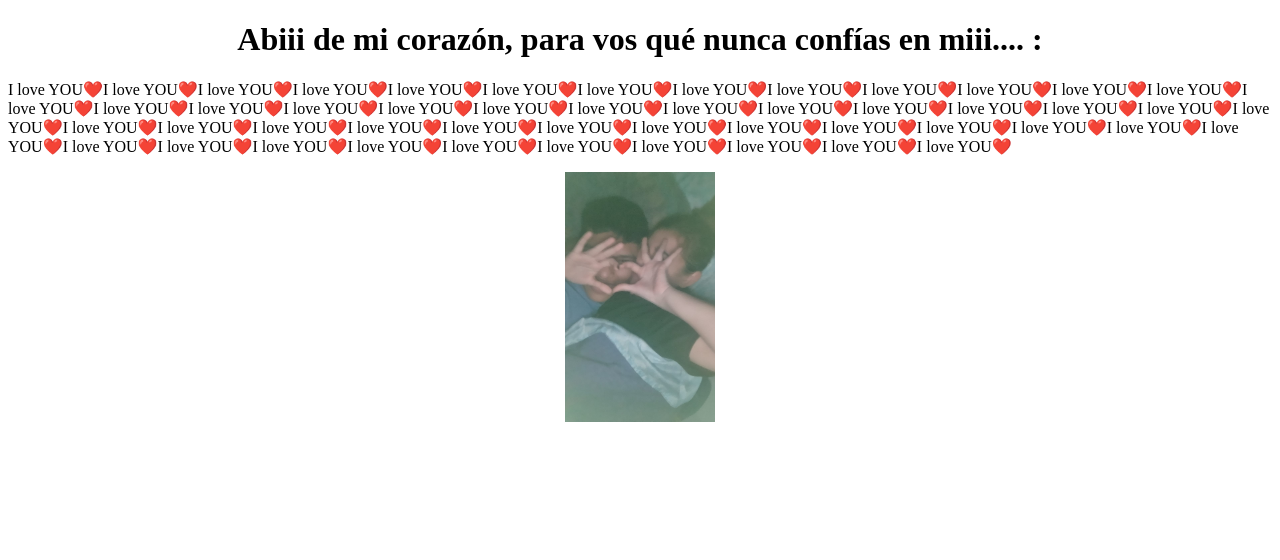
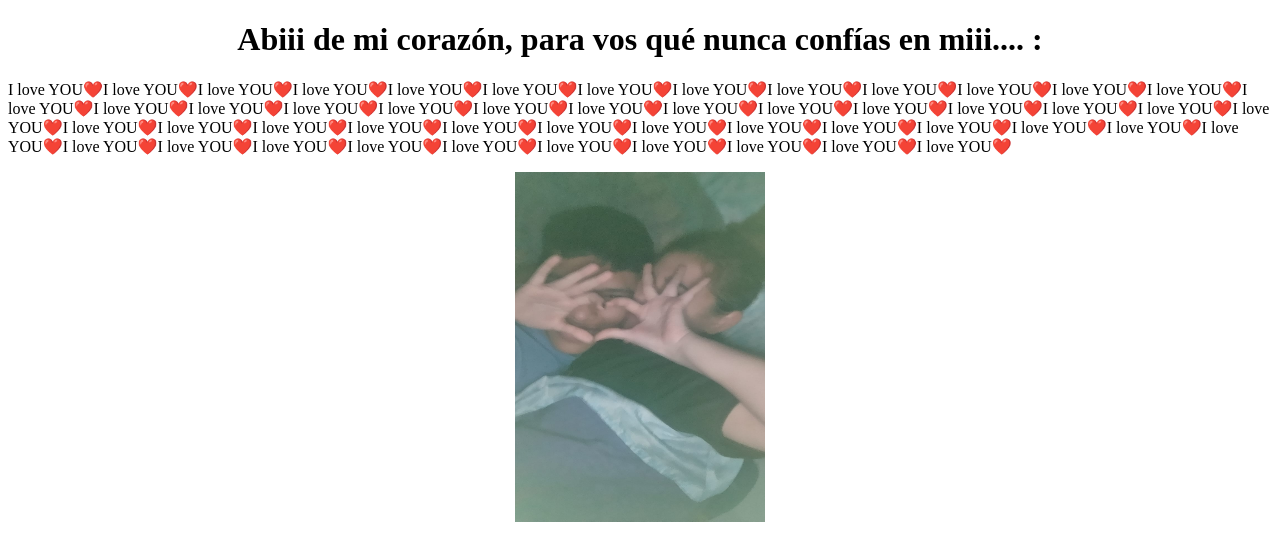
Before and after one commit to Maurisss/empanada, a plain HTML site: page abi.html in a window 1280 px wide. Drawn offline with Linux system fonts and the light colour scheme.

Commit message:
Actualizar style.css

```diff
--- a/style.css
+++ b/style.css
@@ -1,6 +1,6 @@
 .id{
-    width: 150px;
-    height: 250px;
+    width: 250px;
+    height: 350px;
     margin: auto;
     display: block;
 }
```
